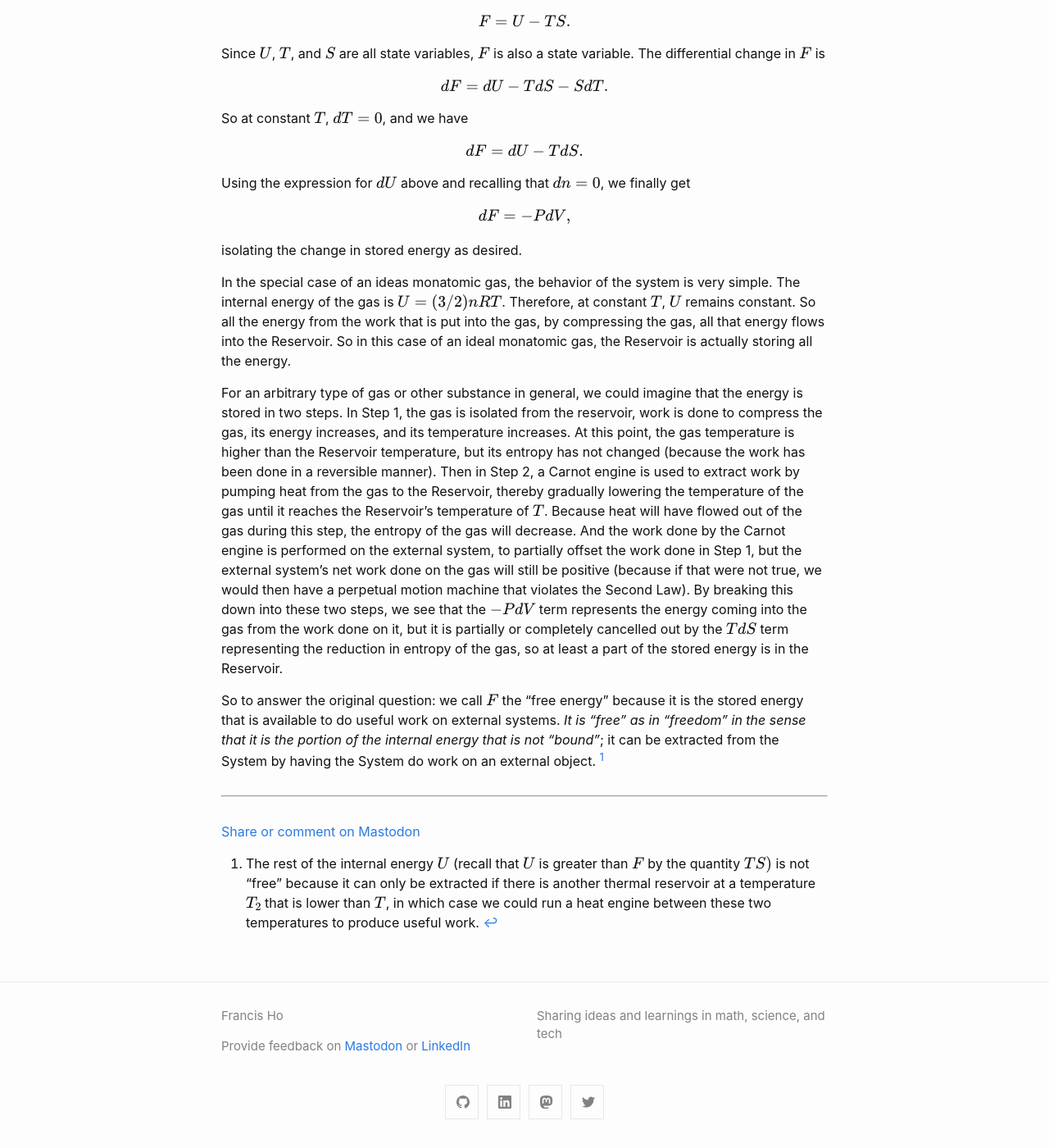
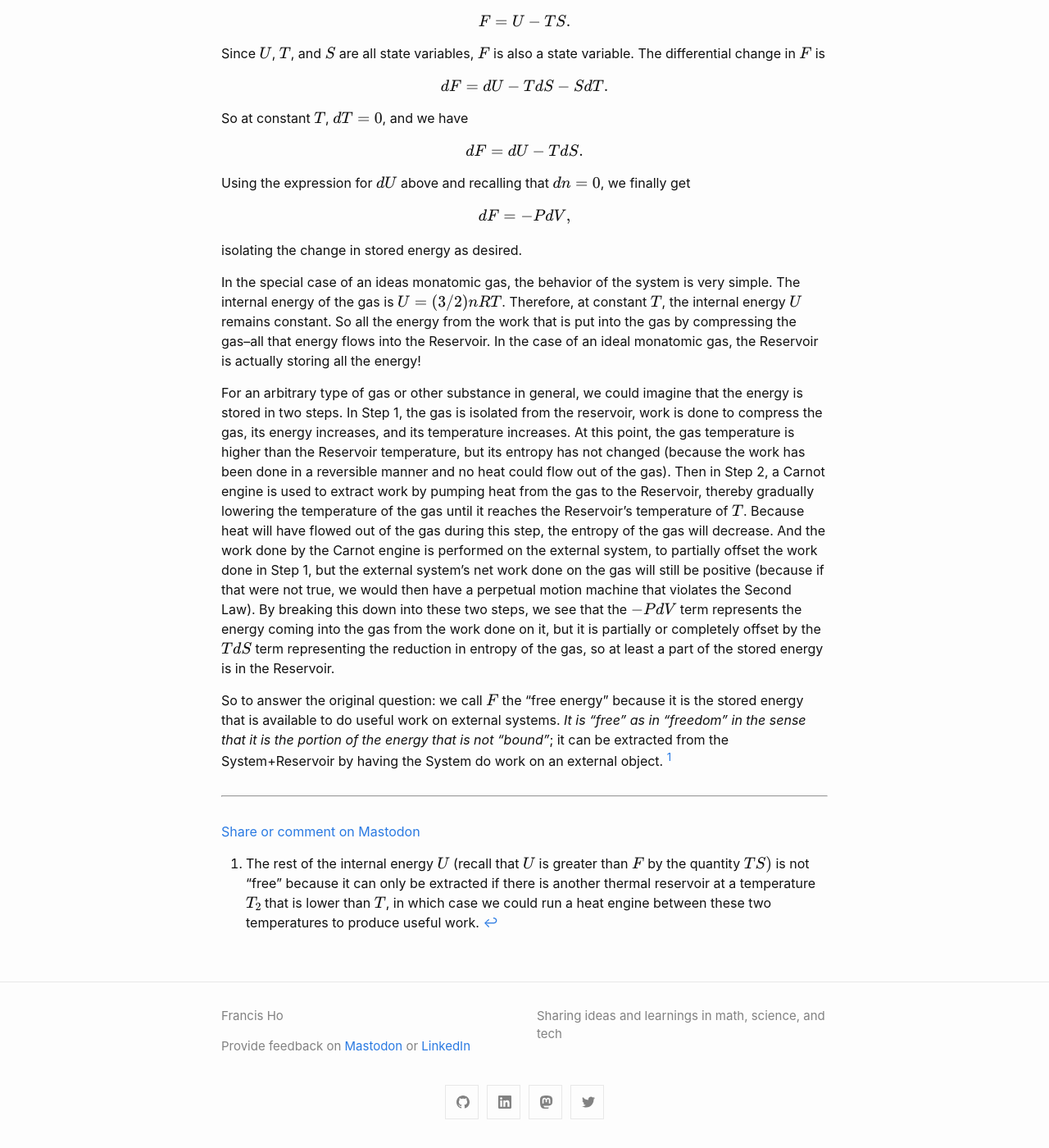
Before and after one commit to sunfishstanford/sunfishstanford.github.io, a Jekyll site: the page built from _posts/2023-09-13-FreeEnergy1.md, in a window 1280 px wide and 1400 px high, scrolled down 1569 px. Shown: the whole window at 82% size. Built offline with Jekyll 4.4.1, drawn with Linux system fonts in a browser that asks for light colours; formulas are drawn with MathJax 3; comment, search, counter and statistics services are not loaded.

Commit message:
Update 2023-09-13-FreeEnergy1.md

```diff
--- a/_posts/2023-09-13-FreeEnergy1.md
+++ b/_posts/2023-09-13-FreeEnergy1.md
@@ -69,11 +69,11 @@ $$
 
 isolating the change in stored energy as desired.
 
-In the special case of an ideas monatomic gas, the behavior of the system is very simple. The internal energy of the gas is $$U = (3/2) nRT$$. Therefore, at constant $$T$$, $$U$$ remains constant. So all the energy from the work that is put into the gas, by compressing the gas, all that energy flows into the Reservoir. So in this case of an ideal monatomic gas, the Reservoir is actually storing all the energy.
+In the special case of an ideas monatomic gas, the behavior of the system is very simple. The internal energy of the gas is $$U = (3/2) nRT$$. Therefore, at constant $$T$$, the internal energy $$U$$ remains constant. So all the energy from the work that is put into the gas by compressing the gas--all that energy flows into the Reservoir. In the case of an ideal monatomic gas, the Reservoir is actually storing all the energy!
 
-For an arbitrary type of gas or other substance in general, we could imagine that the energy is stored in two steps. In Step 1, the gas is isolated from the reservoir, work is done to compress the gas, its energy increases, and its temperature increases. At this point, the gas temperature is higher than the Reservoir temperature, but its entropy has not changed (because the work has been done in a reversible manner). Then in Step 2, a Carnot engine is used to extract work by pumping heat from the gas to the Reservoir, thereby gradually lowering the temperature of the gas until it reaches the Reservoir's temperature of $$T$$. Because heat will have flowed out of the gas during this step, the entropy of the gas will decrease. And the work done by the Carnot engine is performed on the external system, to partially offset the work done in Step 1, but the external system's net work done on the gas will still be positive (because if that were not true, we would then have a perpetual motion machine that violates the Second Law). By breaking this down into these two steps, we see that the $$-PdV$$ term represents the energy coming into the gas from the work done on it, but it is partially or completely cancelled out by the $$TdS$$ term representing the reduction in entropy of the gas, so at least a part of the stored energy is in the Reservoir.
+For an arbitrary type of gas or other substance in general, we could imagine that the energy is stored in two steps. In Step 1, the gas is isolated from the reservoir, work is done to compress the gas, its energy increases, and its temperature increases. At this point, the gas temperature is higher than the Reservoir temperature, but its entropy has not changed (because the work has been done in a reversible manner and no heat could flow out of the gas). Then in Step 2, a Carnot engine is used to extract work by pumping heat from the gas to the Reservoir, thereby gradually lowering the temperature of the gas until it reaches the Reservoir's temperature of $$T$$. Because heat will have flowed out of the gas during this step, the entropy of the gas will decrease. And the work done by the Carnot engine is performed on the external system, to partially offset the work done in Step 1, but the external system's net work done on the gas will still be positive (because if that were not true, we would then have a perpetual motion machine that violates the Second Law). By breaking this down into these two steps, we see that the $$-PdV$$ term represents the energy coming into the gas from the work done on it, but it is partially or completely offset by the $$TdS$$ term representing the reduction in entropy of the gas, so at least a part of the stored energy is in the Reservoir.
 
-So to answer the original question: we call $$F$$ the "free energy" because it is the stored energy that is available to do useful work on external systems. *It is "free" as in "freedom" in the sense that it is the portion of the internal energy that is not "bound"*; it can be extracted from the System by having the System do work on an external object. [^1]
+So to answer the original question: we call $$F$$ the "free energy" because it is the stored energy that is available to do useful work on external systems. *It is "free" as in "freedom" in the sense that it is the portion of the energy that is not "bound"*; it can be extracted from the System+Reservoir by having the System do work on an external object. [^1]
 
 [^1]: The rest of the internal energy $$U$$ (recall that $$U$$ is greater than $$F$$ by the quantity $$TS)$$ is not "free" because it can only be extracted if there is another thermal reservoir at a temperature $$T_2$$ that is lower than $$T$$, in which case we could run a heat engine between these two temperatures to produce useful work.
 
```
